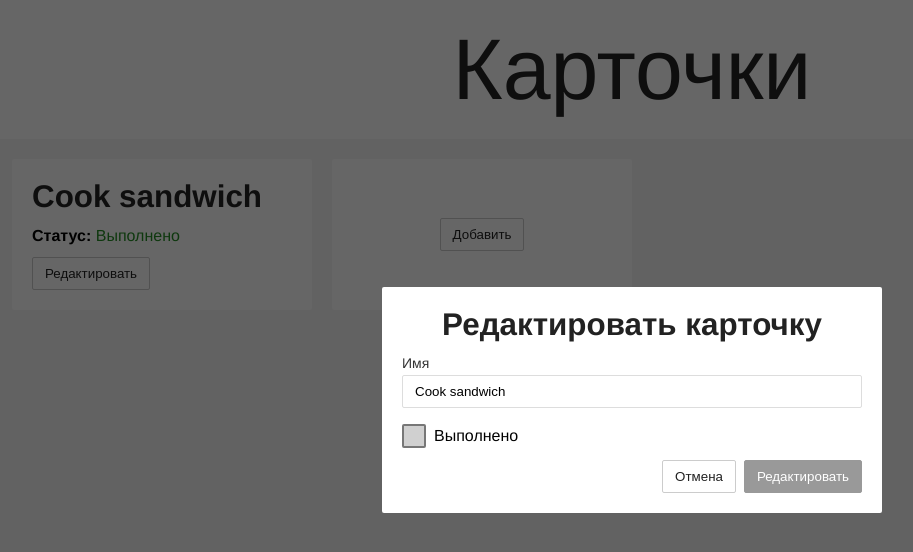
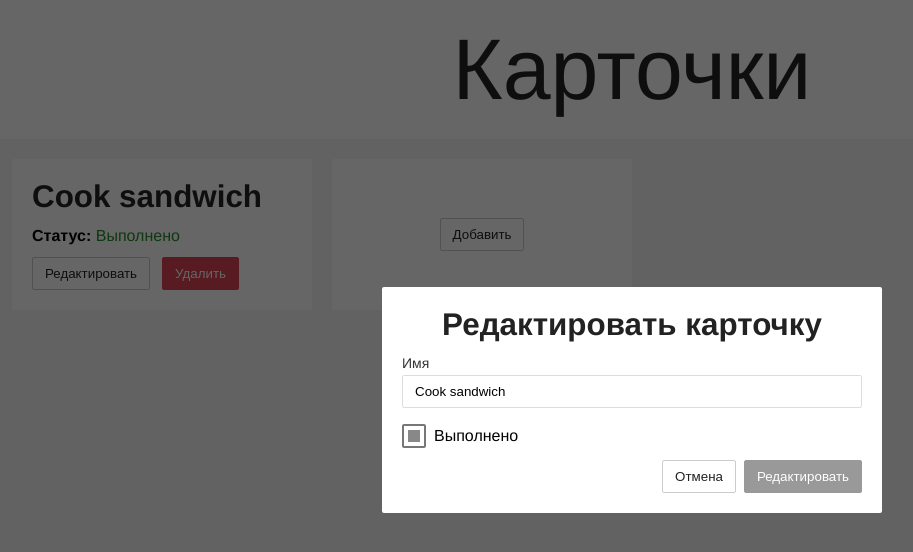
Before and after one commit to pirotech/pro-context-test-task, a Vue app: page / in a window 1280 px wide. Both pictures are taken after a click on the button "Редактировать". Shown: the top 552 px of the page, without its empty margins (8-921 px from the left). Built offline with nearby package versions, Linux system fonts and the light colour scheme.

Commit message:
Cards may be removed

```diff
--- a/src/App.vue
+++ b/src/App.vue
@@ -77,5 +77,10 @@ button, .button {
     border-color: #999;
     color: white;
   }
+  &_danger {
+    background-color: #dd4455;
+    border-color: #dd4455;
+    color: white;
+  }
 }
 </style>
--- a/src/components/UiCheckbox.vue
+++ b/src/components/UiCheckbox.vue
@@ -3,7 +3,7 @@
     <i
       class="ui-checkbox__icon"
       :class="{'ui-checkbox__icon_checked': value}"
-    ></i>
+    ><i></i></i>
     <span class="ui-checkbox__label">{{label}}</span>
   </label>
 </template>
@@ -33,7 +33,15 @@ export default {
     border: 2px solid #777;
     cursor: pointer;
     &_checked {
-      background-color: #d0d0d0;
+      display: flex;
+      justify-content: center;
+      align-items: center;
+      i {
+        display: inline-block;
+        width: 12px;
+        height: 12px;
+        background-color: #888;
+      }
     }
   }
   &__label {
--- a/src/views/MainPage.vue
+++ b/src/views/MainPage.vue
@@ -14,7 +14,10 @@
             <span v-if="card.done" class="_done">Выполнено</span>
             <span v-if="!card.done">Не выполнено</span>
           </p>
-          <button class="cards-item__edit" @click="openEditModal(card)">Редактировать</button>
+          <div class="cards-item-buttons">
+            <button class="cards-item__edit" @click="openEditModal(card)">Редактировать</button>
+            <button class="button_danger cards-item__delete" @click="removeCard(card)">Удалить</button>
+          </div>
         </li>
         <li class="cards-item cards-item_button">
           <button
@@ -155,6 +158,10 @@ export default {
     },
     closeEditModal() {
       this.edit.modal = false;
+    },
+
+    removeCard(removed) {
+      this.cards = this.cards.filter(item => item.id !== removed.id);
     }
   }
 }
@@ -208,8 +215,13 @@ export default {
             color: #228c22;
           }
         }
+        &-buttons {
+          margin-top: 12px;
+        }
         &__edit {
-          margin-top: 12px;
+        }
+        &__delete {
+          margin-left: 12px;
         }
       }
       &__create-new {
```
